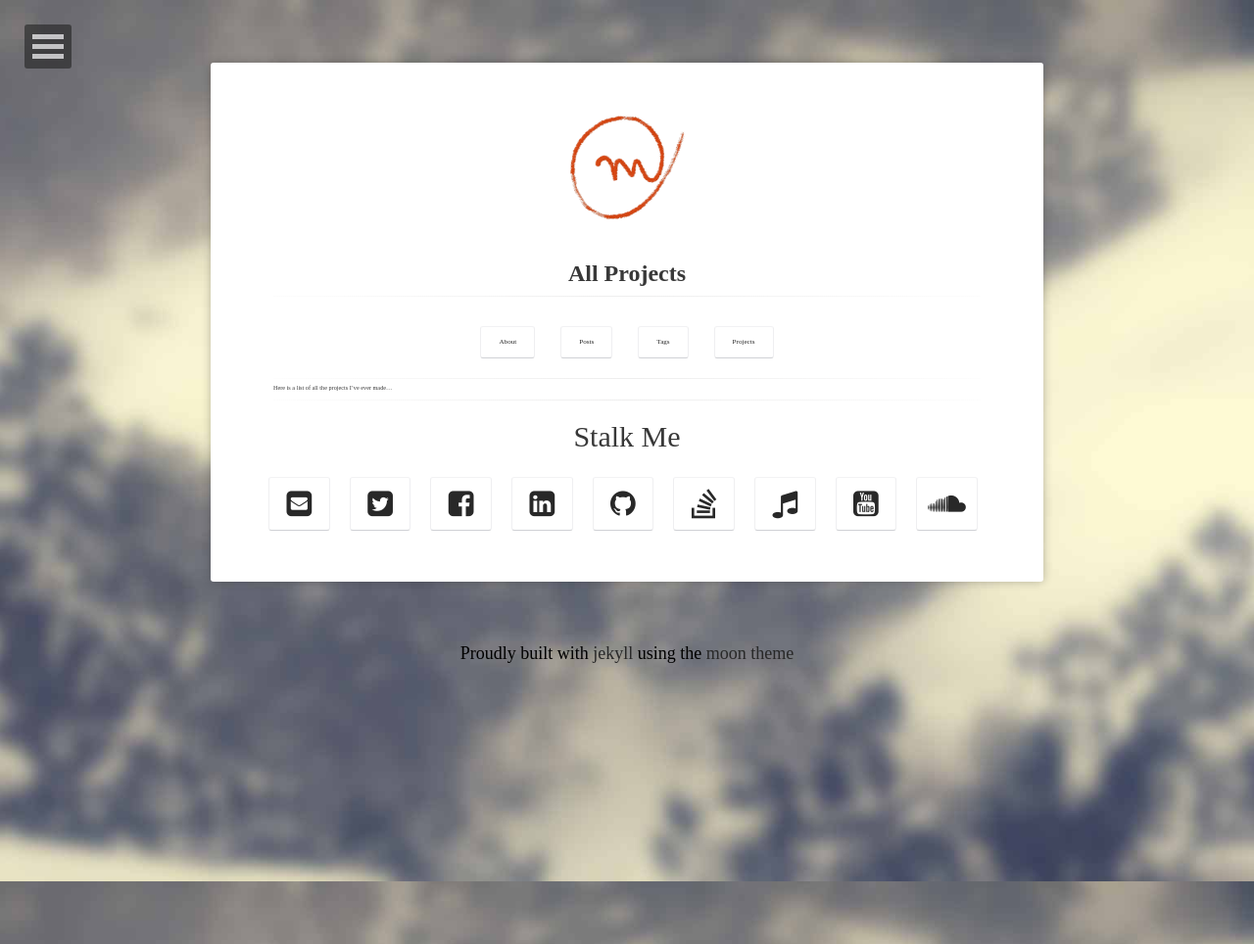
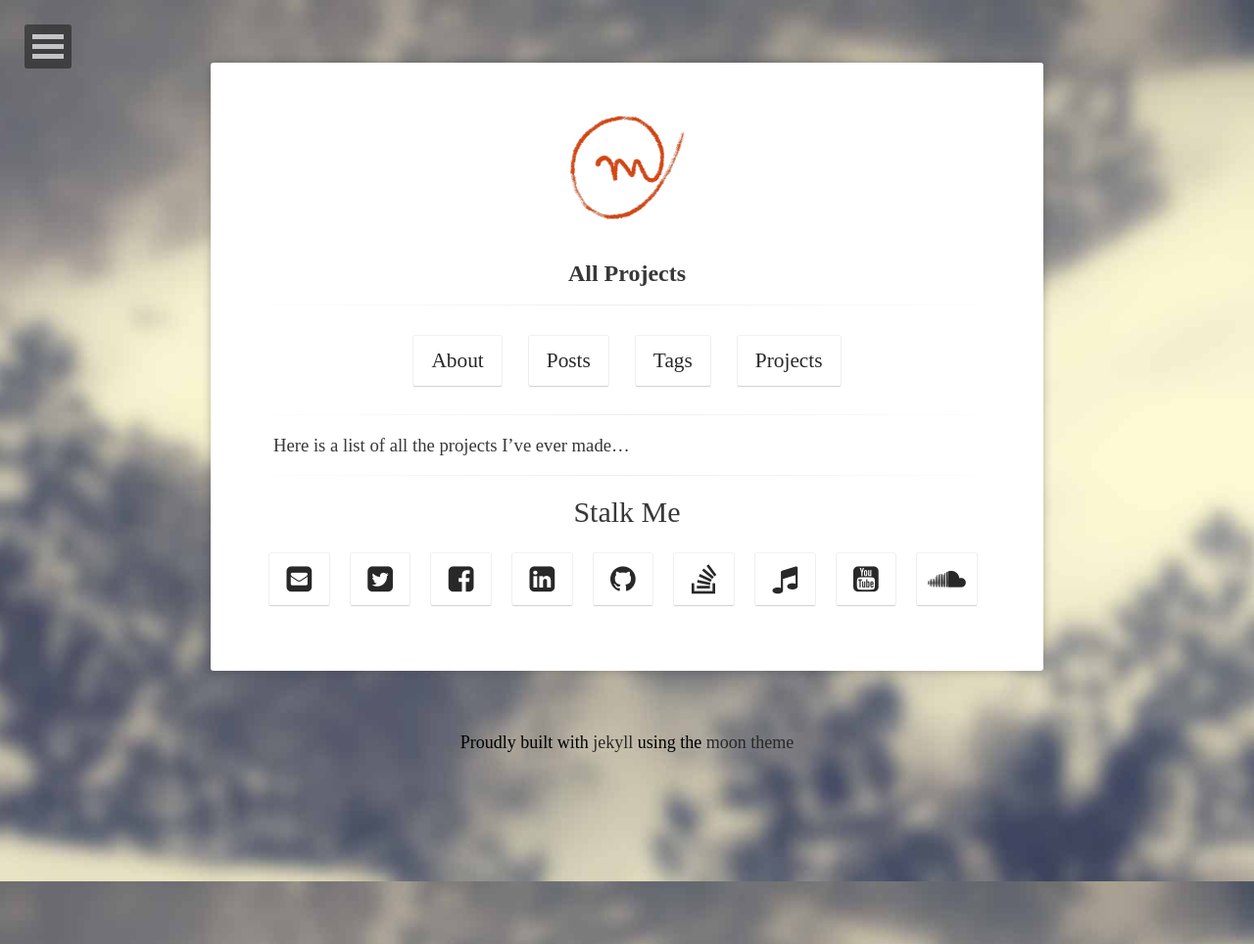
Before and after one commit to manikantareddyd/site-jekyll, a Jekyll site: the page built from projects/index.md, in a window 1280 px wide. Shown: the whole page at 98% size. Built offline with Jekyll 4.4.1, drawn with Linux system fonts in a browser that asks for light colours.

Commit message:
Few changes here and there

```diff
--- a/_sass/variables.scss
+++ b/_sass/variables.scss
@@ -30,8 +30,8 @@ $info		         : #308cbc;
 $font1               : josefin;
 $font2               : josefin;
 $alt-font            : serif;
-$doc-font-size       : 36;
-$doc-line-height     : 12;
+$doc-font-size       : 12;
+$doc-line-height     : 18;
 
 //media
 $small               : "only screen and (max-width: 30em)";
```
